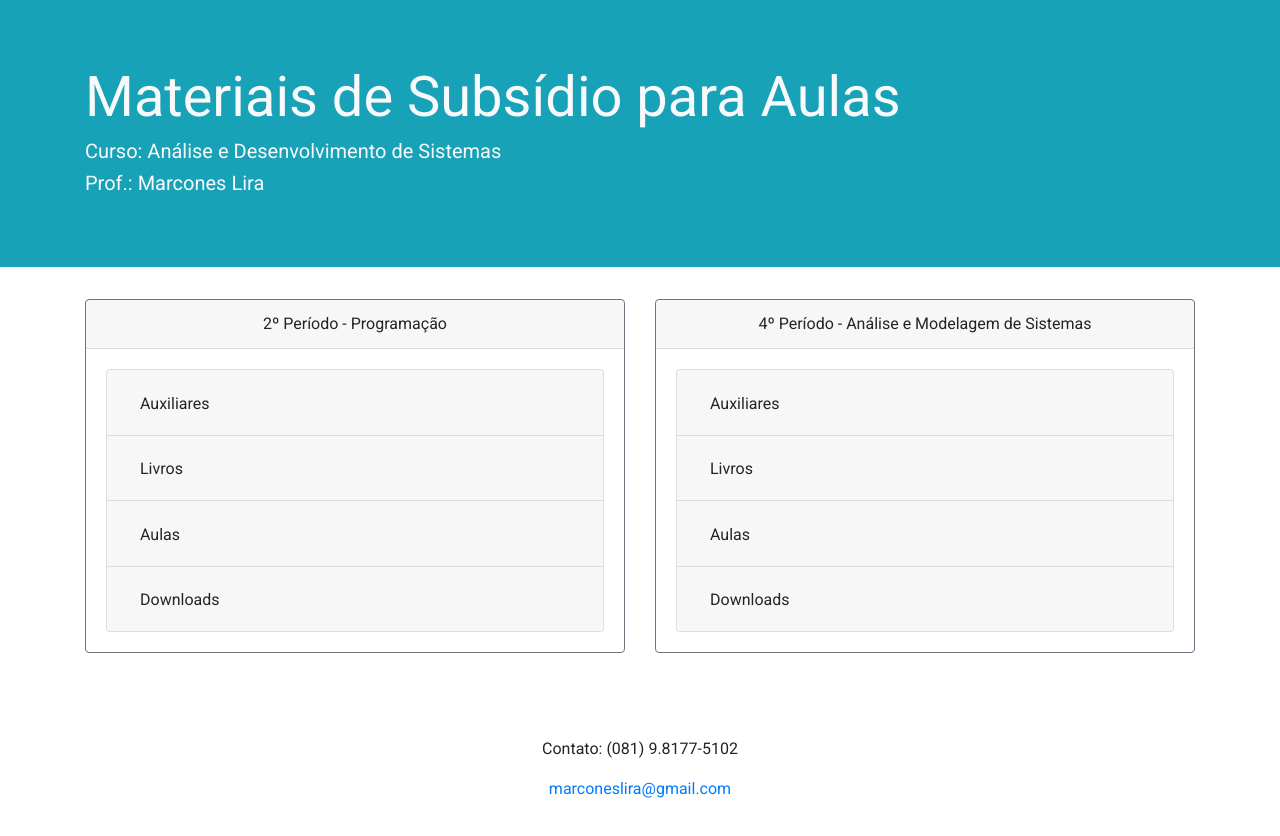
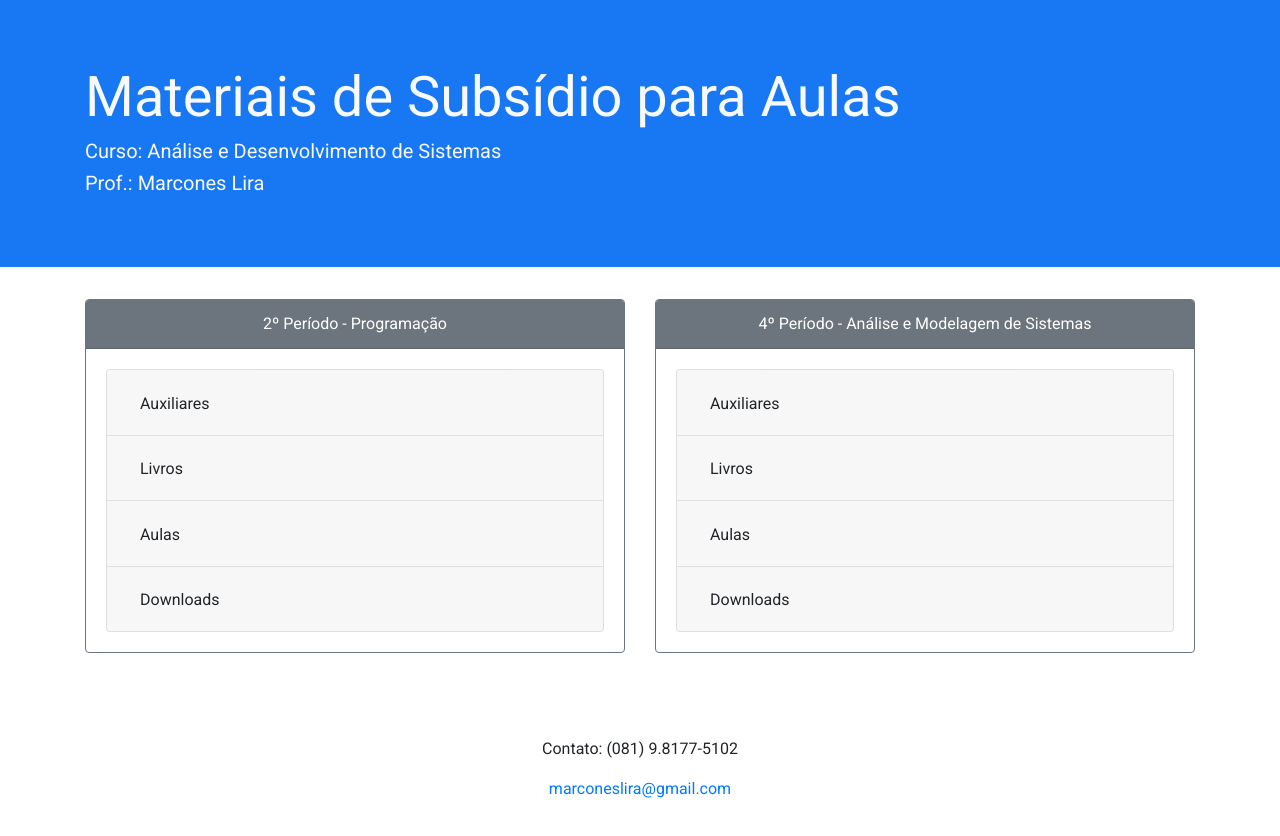
Before and after one commit to emersongin/area-dde-estudo, a plain HTML site: page index.html in a window 1280 px wide. Drawn offline with nearby package versions, Linux system fonts and the light colour scheme.

Commit message:
Complete

```diff
--- a/css/style.css
+++ b/css/style.css
@@ -4,6 +4,10 @@ body{
 
 .template-footer {
     height: 200px;
+}
+
+.bg-tertiary{
+    background-color: #1877F2;
 }
 
 @media (max-width: 768px) {
--- a/index.html
+++ b/index.html
@@ -17,7 +17,7 @@
     </head>
     <body>
         <header>
-            <div class="jumbotron jumbotron-fluid text-light bg-info">
+            <div class="jumbotron jumbotron-fluid text-light bg-tertiary">
                 <div id="header-content" class="container">
                     <template id="template-header">
                         <h1 id="subject-title" class="display-4">
@@ -40,7 +40,7 @@
                     <template id="template-course">
                             <div class="col-md-6 col-12 d-flex justify-content-center">
                                 <div class="w-100 card border-secondary mb-3">
-                                    <div class="card-header text-center">
+                                    <div class="card-header text-center bg-secondary text-white">
                                         <!-- Title Course -->
                                     </div>
                                     <div class="card-body text-secondary">
--- a/js/scripts.js
+++ b/js/scripts.js
@@ -18,7 +18,7 @@
         let xhttp = new XMLHttpRequest();
 
         xhttp.onreadystatechange = function() {
-            if (this.readyState == 4 && this.status == 200) {
+            if (this.readyState === 4 && this.status === 200) {
                 callback(JSON.parse(this.responseText));
             }
         };
@@ -106,4 +106,4 @@
         });
 
     }
-})()
+})();
```
